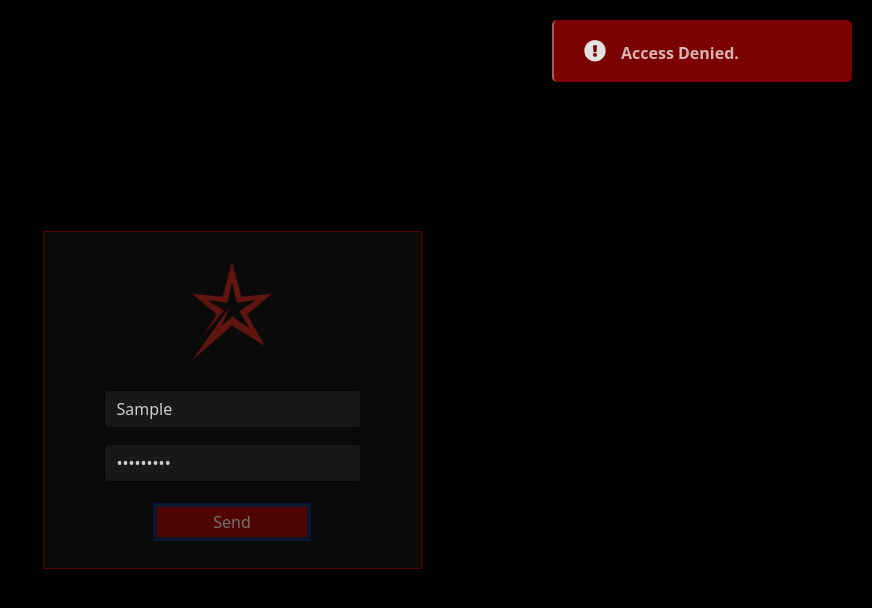
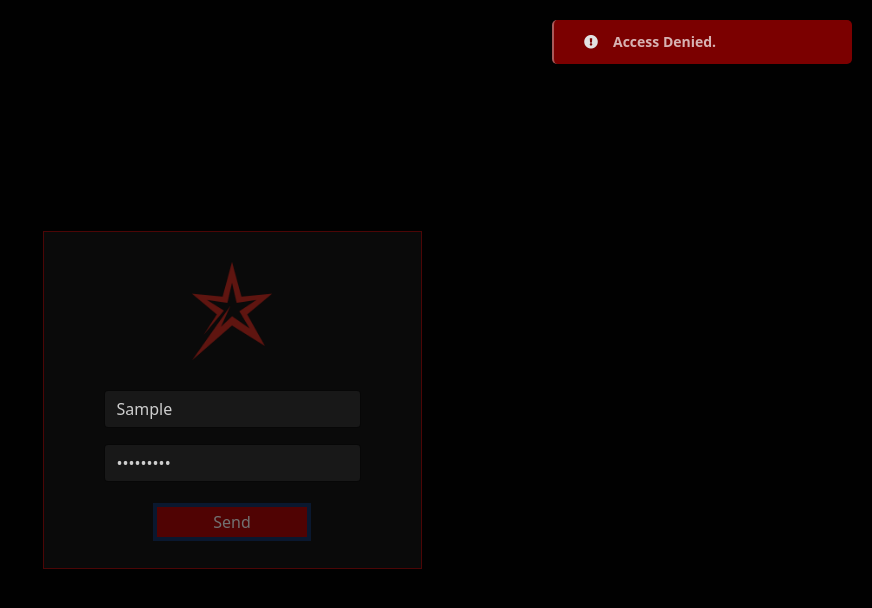
Before and after one commit to dstepha3/DanielOnline, a Vue app in the folder frontend/: page /admin in a window 1280 px wide. Both pictures are taken after typing "Sample", "Sample123" into the empty fields and a click on the input "Send". Shown: the top 608 px of the page, without its empty margins (408-1280 px from the left). Built offline with nearby package versions, Linux system fonts and the light colour scheme; what vue-toast-notification would draw is missing.

Commit message:
+ Clean Up Toasts

```diff
--- a/frontend/src/components/Toast.vue
+++ b/frontend/src/components/Toast.vue
@@ -24,7 +24,8 @@ export default {
         mode: String,
         success: Boolean,
         fail: Boolean,
-        primary: Boolean
+        primary: Boolean,
+        warning: Boolean
     }
 }
 </script>
@@ -44,7 +45,7 @@ export default {
 
     }
     .toastie{
-        padding: 10px 50px 10px 25px;
+        padding: 5px 50px 5px 25px;
         color: rgba(255, 255, 255, 0.7);
         border-radius: 5px;
         border-left: 2px solid rgba(255, 255, 255, 0.35);
@@ -52,9 +53,16 @@ export default {
         max-width: 400px;
         font-weight: 700;
         text-align: left;
+        font-size: 14px;
     }
     .success.toastie{
         background: rgba(12, 255, 156, 0.7);
+        color: black;
+    }
+    .fas{
+        font-size: 14px;
+    }
+    .success.toastie .fas{
         color: black;
     }
     .fail.toastie{
@@ -64,6 +72,9 @@ export default {
         background: rgba(4, 155, 224, 0.7);
         color: black;
     }
+    .primary.toastie .fas{
+        color: black;
+    }
     .warning.toastie{
         background: rgba(143, 134, 4, 0.7);
         color: black;
```
